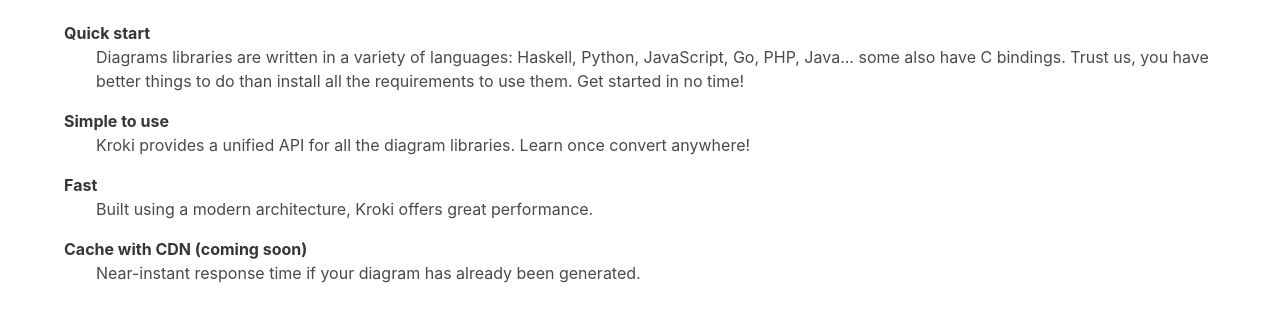
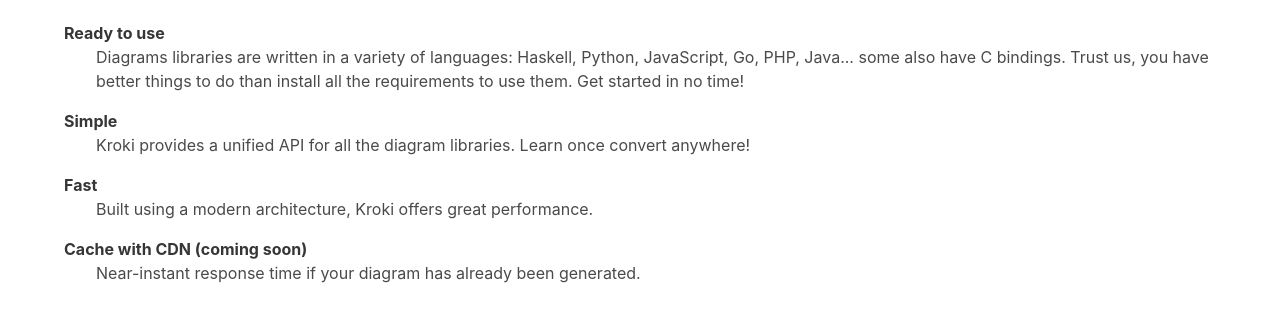
Before and after one commit to yuzutech/kroki.io, a plain HTML site: page index.html in a window 1280 px wide. Shown: the part 692-1014 px from the top of the page. Drawn offline with nearby package versions, Linux system fonts and the light colour scheme.

Commit message:
Reword the features section

```diff
--- a/index.html
+++ b/index.html
@@ -42,13 +42,13 @@
       </h2>
       <div class="content">
         <dl>
-          <dt><strong>Quick start</strong></dt>
+          <dt><strong>Ready to use</strong></dt>
           <dd>Diagrams libraries are written in a variety of languages: Haskell, Python, JavaScript, Go, PHP, Java... some also have C bindings.
 Trust us, you have better things to do than install all the requirements to use them. Get started in no time!
           </dd>
         </dl>
         <dl>
-          <dt><strong>Simple to use</strong></dt>
+          <dt><strong>Simple</strong></dt>
           <dd>Kroki provides a unified API for all the diagram libraries. Learn once convert anywhere!</dd>
         </dl>
         <dl>
```
